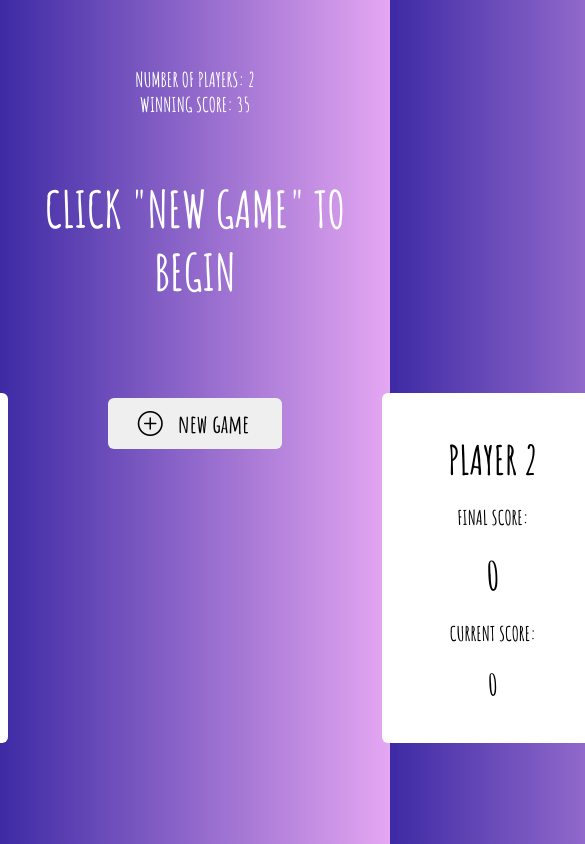
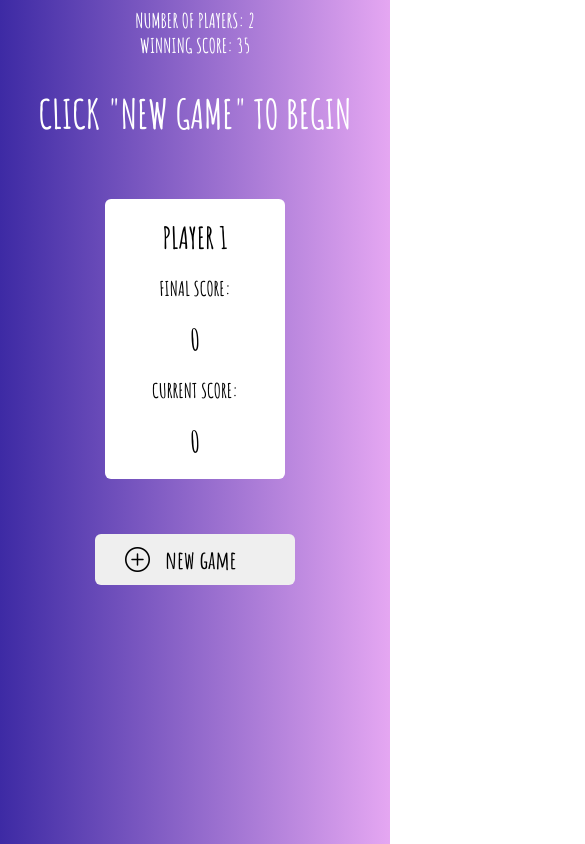
Before and after one commit to Ju1ija/CN-dice-game-2players, a plain HTML site: page index.html in a window 390 px wide. Shown: the top 844 px of the page, 585 px wide, since content can reach past the window. Drawn offline with nearby package versions, Linux system fonts and the light colour scheme.

Commit message:
added media queries

```diff
--- a/style.css
+++ b/style.css
@@ -29,8 +29,16 @@ section {
   justify-content: center;
   width: 240px;
   height: 350px;
-  margin: 50px 100px;
+  margin: 50px 0;
   border-radius: 6px;
+}
+
+#card-1 {
+  margin-right: 100px;
+}
+
+#card-2 {
+  margin-left: 100px;
 }
 
 .buttons {
@@ -86,6 +94,54 @@ button:active {
   font-size: 120px;
 }
 
+#roll {
+  width: 200px;
+}
+
 #roll, #hold {
   visibility: hidden;
 }
+
+@media screen and (min-width: 850px) and (max-width: 950px) {
+  #card-1 {
+    margin-right: 45px;
+  }
+  #card-2 {
+    margin-left: 45px;
+  }
+}
+
+@media screen and (max-width: 849px) {
+  body {
+    height: auto;
+  }
+  section {
+    flex-direction: column;
+  }
+  .card {
+    width: 180px;
+    height: 280px;
+  }
+  #card-1, #card-2 {
+    margin: 50px 0;
+  }
+  .buttons {
+    height: 300px;
+  }
+  .size-1 {
+    font-size: 40px;
+    margin: 30px 20px 10px 20px;
+  }
+  .size-2 {
+    font-size: 30px;
+  }
+  #dice {
+    font-size: 90px;
+  }
+}
+
+@media screen and (max-height: 600px) {
+  body {
+    height: auto;
+  }
+}
```
